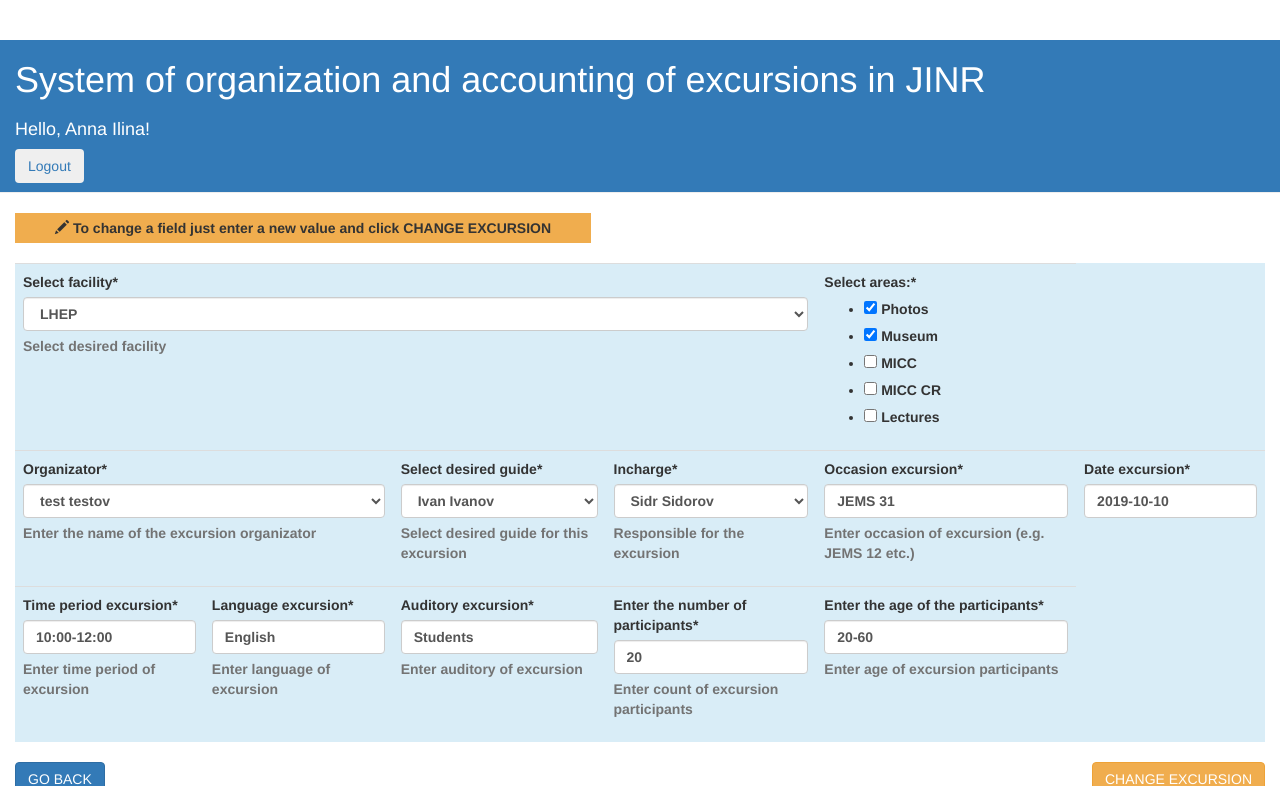
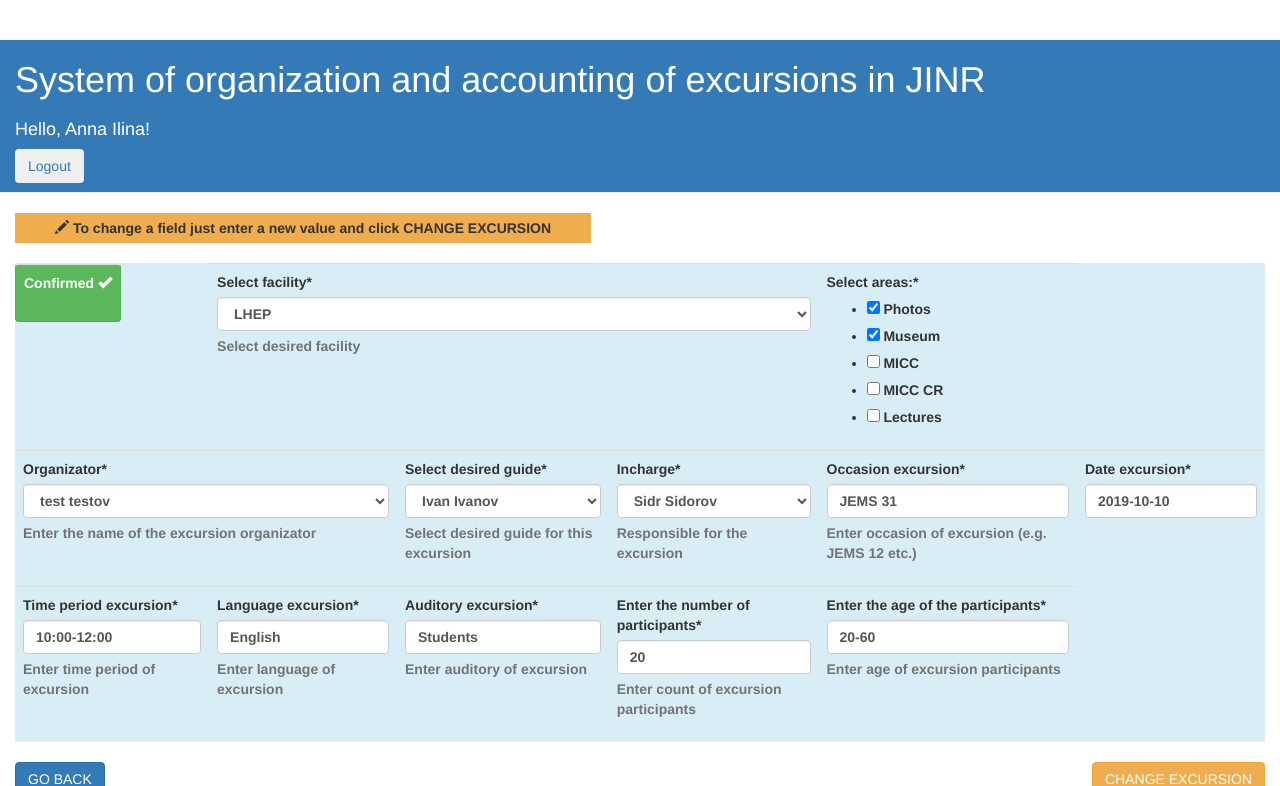
Before and after one commit to trnkv/jinrex, a Django app: page /jinrex/schedule/get_excursion/2/ in a window 1280 px wide. Shown: the top 786 px of the page. Run offline with Django 3.2, Linux system fonts and the light colour scheme; a user stored in the database is signed in; data comes from the database, SQL or seed files in the repository; both versions use the stored data as it was after the commit; lists and menus that the app fills with data are empty; some libraries are stand-ins or nearby versions.

Commit message:
Added boolean field to determine status of the excursion

```diff
--- a/app/forms.py
+++ b/app/forms.py
@@ -3,11 +3,12 @@
 from .models import Excursion, Area, Facility, Organizator, Incharge, Guide
 
 class ExcursionForm(ModelForm):
+	confirmed = forms.BooleanField(initial=False)
 	date_excursion = forms.DateField(widget=forms.DateInput(format='%Y-%m-%d'),input_formats=('%Y-%m-%d',))
 	areas = forms.ModelMultipleChoiceField(widget = forms.CheckboxSelectMultiple,queryset = Area.objects.all())
 	class Meta:
 		model = Excursion
-		fields = ['id_excursion','facility', 'areas', 'organizator', 'guide', 'incharge',
+		fields = ['confirmed','id_excursion','facility', 'areas', 'organizator', 'guide', 'incharge',
 		'occasion_excursion','date_excursion','time_period_excursion',
 		'language_excursion','auditory_excursion','participants_excursion',
 		'age_excursion']
--- a/app/models.py
+++ b/app/models.py
@@ -114,6 +114,8 @@
     participants_excursion = models.IntegerField(help_text="Enter count of excursion participants")
     age_excursion = models.CharField(max_length=6, help_text="Enter age of excursion participants")
 
+    confirmed = models.BooleanField(default=False)
+
 
     def __str__(self):
         """
--- a/app/templates/excursion_form.html
+++ b/app/templates/excursion_form.html
@@ -9,7 +9,8 @@
 
 	<table class="table">
 		<tr>
-			<td colspan="4">{{ form.facility|as_crispy_field }}</td>
+			<td style="display: none;">{{ form.confirmed|as_crispy_field }}</td>
+			<td colspan="5">{{ form.facility|as_crispy_field }}</td>
 			<td>
 				<label for="id_id_facility" class="col-form-label  requiredField">
 				Select areas:<span class="asteriskField">*</span>
@@ -27,7 +28,7 @@
 	    </tr>
 
 	    <tr>
-	    	<td>{{ form.time_period_excursion|as_crispy_field }}</td>
+	    	<td colspan="2">{{ form.time_period_excursion|as_crispy_field }}</td>
 	    	<td>{{ form.language_excursion|as_crispy_field }}</td>
 	    	<td>{{ form.auditory_excursion|as_crispy_field }}</td>
 			<td>{{ form.participants_excursion|as_crispy_field }}</td>
@@ -154,6 +155,7 @@
 	function submit_changes() {
 		$('#myModal').modal('hide');
 		$('#id_incharge').attr('disabled', false);
+		$('#div_id_confirmed label input').prop('checked', true);
 		$("#application_form").submit();
 	};
 
--- a/app/templates/excursion_info.html
+++ b/app/templates/excursion_info.html
@@ -7,7 +7,12 @@
 <form style="margin-top: 15px;" id="myForm" action="change_excursion/{{ desired_excursion.id_excursion }}/" method="post">{% csrf_token %}
 	<table class="table bg-info">
 		<tr id="row1">
-			<th colspan="4">{{ form.facility|as_crispy_field }}</th>
+			<th id="th_status">
+				<label id="label_status"></label>
+				<span id="span_status"></span>
+				{{ form.confirmed|as_crispy_field }}
+			</th>
+			<th colspan="3">{{ form.facility|as_crispy_field }}</th>
 			<th>
 				<label for="id_id_facility" class="col-form-label  requiredField">
 				Select areas:<span class="asteriskField">*</span>
@@ -69,6 +74,19 @@
 
 <script type="text/javascript">
 	$(window).load(function() {
+
+		if ($('#th_status div label input').prop('checked') == true) {
+			$('#div_id_confirmed').text("");
+			$('#label_status').text("Confirmed");
+			$('#th_status').removeClass("sorting_1 btn btn-danger").addClass("btn btn-success");
+			$('#span_status').removeClass("glyphicon glyphicon-remove").addClass("glyphicon glyphicon-ok");
+		}
+		else {
+			$('#div_id_confirmed').text("");
+			$('#label_status').text("Unconfirmed");
+			$('#th_status').removeClass("sorting_1 btn-success").addClass("btn btn-danger");
+			$('#span_status').removeClass("sorting_1 btn-success glyphicon glyphicon-remove").addClass("btn-danger glyphicon glyphicon-remove");
+		}
 
 		id_facility = $("#id_facility").val();
 
--- a/app/views.py
+++ b/app/views.py
@@ -15,6 +15,12 @@
 def index(request):
     """Функция отображения для домашней страницы сайта."""
     return render(request, 'index.html', context={})
+
+
+@login_required
+def get_excursion_form(request):
+	form = ExcursionForm()
+	return render(request, 'excursion_form.html', {'form':form})
 
 
 @login_required
@@ -38,12 +44,6 @@
 
 
 @login_required
-def get_excursion_form(request):
-	form = ExcursionForm()
-	return render(request, 'excursion_form.html', {'form':form})
-
-
-@login_required
 def send_excursion_form(request):
 	if request.method == 'POST':
 
@@ -61,7 +61,8 @@
 
 			incharge = Incharge.objects.get(id_incharge=request.POST.get('incharge'))
 
-			new_ex = Excursion.objects.create(facility=facility_id,
+			new_ex = Excursion.objects.create(
+				facility=facility_id,
 				organizator=organizator,
 				guide=guide,
 				incharge=incharge,
@@ -71,7 +72,8 @@
 				language_excursion=request.POST.get('language_excursion'),
 				auditory_excursion=request.POST.get('auditory_excursion'),
 				participants_excursion=request.POST.get('participants_excursion'),
-				age_excursion=request.POST.get('age_excursion'))
+				age_excursion=request.POST.get('age_excursion'),
+				confirmed=False)
 
 			new_ex.areas.set(areas_ids)
 			new_ex.save()
@@ -146,6 +148,7 @@
 	desired_excursion[0]['incharge'] = this_incharge[0]
 
 	form = ExcursionForm(initial={
+		'confirmed': desired_excursion[0]['confirmed'],
 		'facility': desired_excursion[0]['facility_id'],
 		'areas': queryset_areas_ids,
 		'organizator': desired_excursion[0]['organizator'],
```
Also changed, not shown: app/templates/schedule.html (+24 -4 lines), app/migrations/0012_excursion_status.py (added), app/migrations/0013_auto_20190822_0851.py (added), db.sqlite3.
